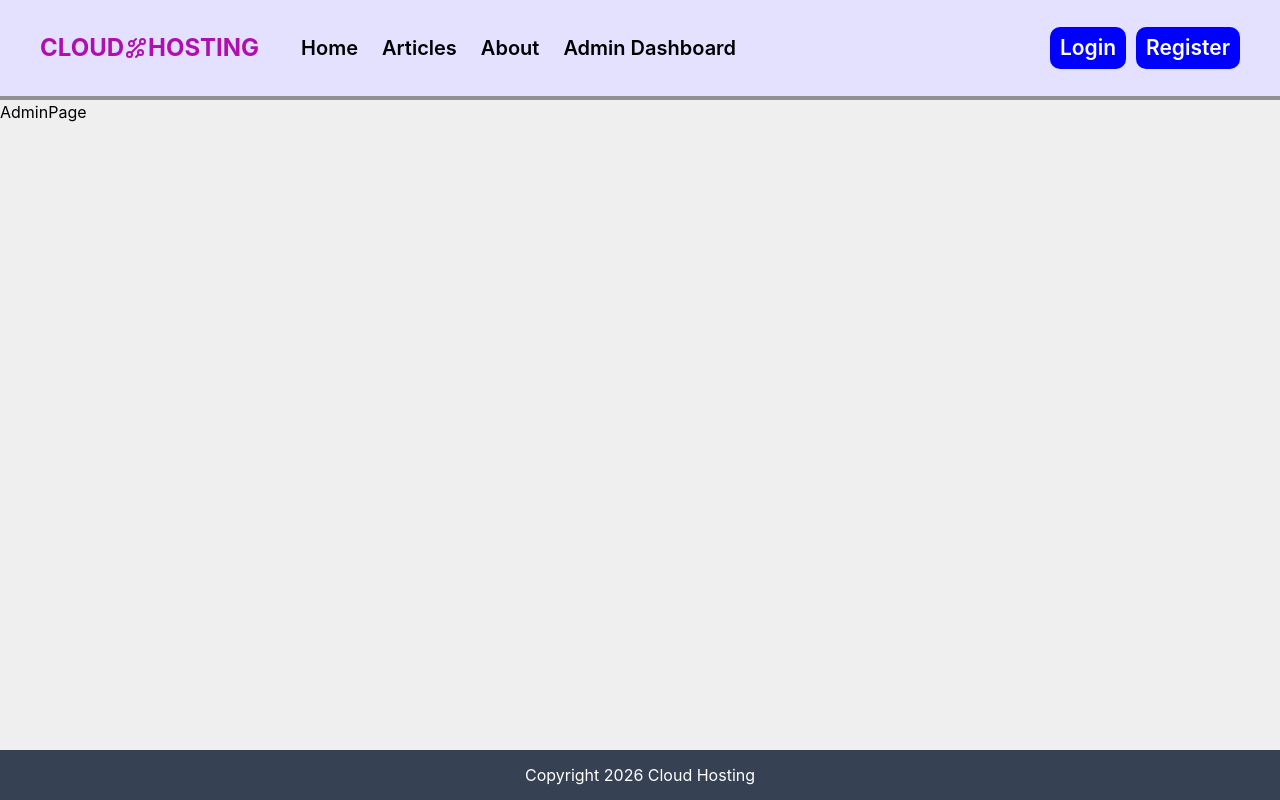
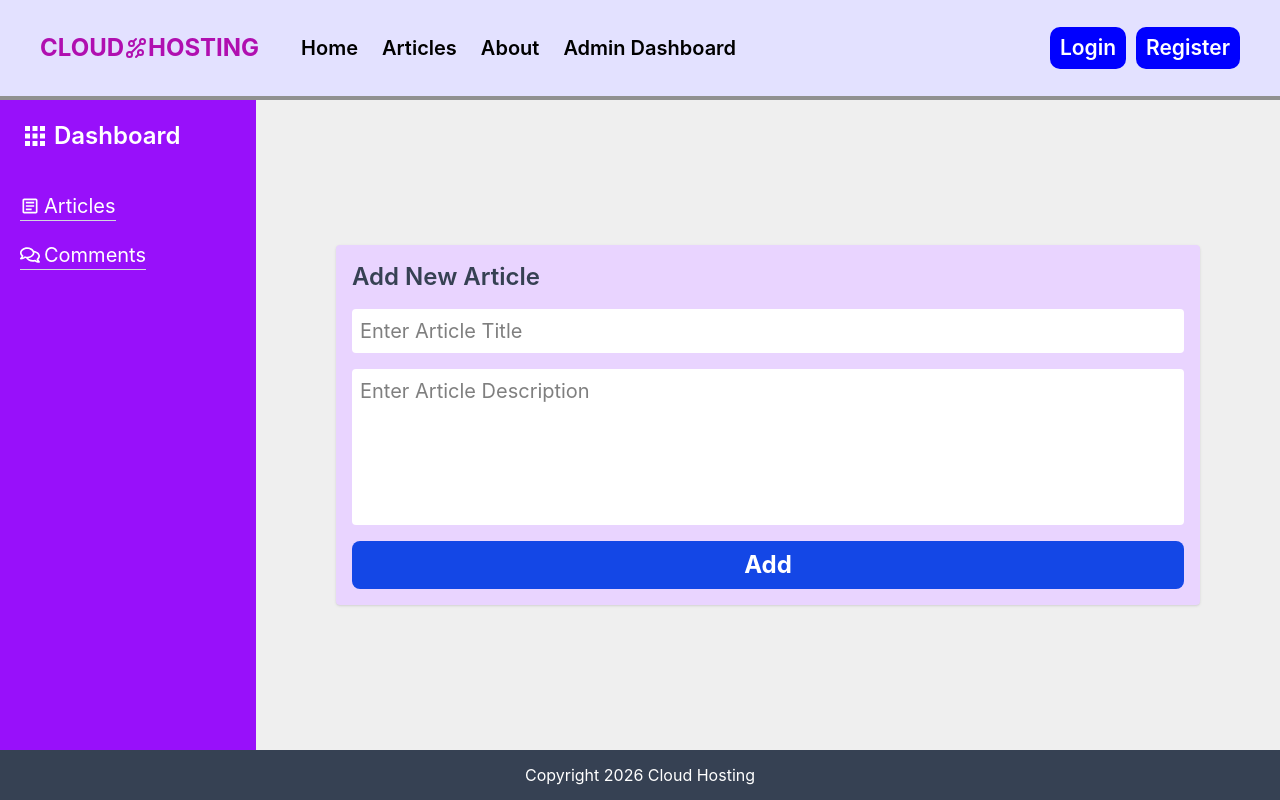
Before and after one commit to osamadweikat/Cloud-Hosting, a Next.js app: page /admin in a window 1280 px wide. Built offline with nearby package versions, Linux system fonts and the light colour scheme.

Commit message:
Create admin page

```diff
--- /dev/null
+++ b/src/app/admin/AddArticleForm.tsx
@@ -0,0 +1,41 @@
+"use client";
+import React, { useState } from "react";
+import { toast } from "react-toastify";
+
+const AddArticleForm = () => {
+  const [title, setTitle] = useState("");
+  const [description, setDescription] = useState("");
+
+  const formSubmitHandler = async (e: React.FormEvent) => {
+    e.preventDefault();
+    if (title === "") return toast.error("Title is required");
+    if (description === "") return toast.error("Description is required");
+  };
+
+  return (
+    <form onSubmit={formSubmitHandler} className="flex flex-col">
+      <input
+        className="mb-4 border-0 rounded p-2 text-xl bg-white"
+        type="text"
+        placeholder="Enter Article Title"
+        value={title}
+        onChange={(e) => setTitle(e.target.value)}
+      />
+      <textarea
+        className="mb-4 p-2 lg:text-xl rounded resize-none bg-white"
+        rows={5}
+        placeholder="Enter Article Description"
+        value={description}
+        onChange={(e) => setDescription(e.target.value)}
+      ></textarea>
+      <button
+        type="submit"
+        className="text-2xl text-white bg-blue-700 hover:bg-blue-900 p-2 rounded-lg font-bold cursor-pointer"
+      >
+        Add
+      </button>
+    </form>
+  );
+};
+
+export default AddArticleForm;
--- /dev/null
+++ b/src/app/admin/AdminSidebar.tsx
@@ -0,0 +1,36 @@
+import Link from "next/link";
+import { CgMenuGridR } from "react-icons/cg";
+import { MdOutlineArticle } from "react-icons/md";
+import { FaRegComments } from "react-icons/fa";
+
+const AdminSidebar = () => {
+  return (
+    <>
+      <Link
+        href="/admin"
+        className="flex items-center text-lg lg:text-2xl font-semibold"
+      >
+        <CgMenuGridR className="text-3xl me-1" />
+        <span className="hidden lg:block">Dashboard</span>
+      </Link>
+      <ul className="mt-10 flex items-center justify-center flex-col lg:items-start">
+        <Link
+          href="/admin/articles-table"
+          className="flex items-center text-xl mb-5 lg:border-b border-gray-300 hover:border-yellow-200 hover:text-yellow-200 transition"
+        >
+          <MdOutlineArticle className="me-1" />
+          <span className="hidden lg:block">Articles</span>
+        </Link>
+        <Link
+          href="/admin/comments-table"
+          className="flex items-center text-xl mb-5 lg:border-b border-gray-300 hover:border-yellow-200 hover:text-yellow-200 transition"
+        >
+          <FaRegComments className="me-1" />
+          <span className="hidden lg:block">Comments</span>
+        </Link>
+      </ul>
+    </>
+  );
+};
+
+export default AdminSidebar;
--- /dev/null
+++ b/src/app/admin/articles-table/page.tsx
@@ -0,0 +1,9 @@
+import React from 'react'
+
+const AdminArticlesTable = () => {
+  return (
+    <div>AdminArticlesTable</div>
+  )
+}
+
+export default AdminArticlesTable
--- /dev/null
+++ b/src/app/admin/comments-table/page.tsx
@@ -0,0 +1,9 @@
+import React from 'react'
+
+const AdminCommentsTable = () => {
+  return (
+    <div>AdminCommentsTable</div>
+  )
+}
+
+export default AdminCommentsTable
--- /dev/null
+++ b/src/app/admin/layout.tsx
@@ -0,0 +1,21 @@
+import React from "react";
+import AdminSidebar from "./AdminSidebar";
+
+interface AdminDashboardLayoutProps {
+  children: React.ReactNode;
+}
+
+const AdminDashboardLayout = ({ children }: AdminDashboardLayoutProps) => {
+  return (
+    <div className="flex flex-1 h-[calc(100vh-150px)]">
+      <div className="w-16 lg:w-1/5 bg-purple-600 text-white p-2 lg:p-5">
+        <AdminSidebar />
+      </div>
+      <div className="flex-1 overflow-y-auto h-[calc(100vh-150px)]">
+        {children}
+      </div>
+    </div>
+  );
+};
+
+export default AdminDashboardLayout;
--- a/src/app/admin/page.tsx
+++ b/src/app/admin/page.tsx
@@ -1,7 +1,16 @@
+import AddArticleForm from "./AddArticleForm";
+
 const AdminPage = () => {
   return (
-    <div>AdminPage</div>
-  )
-}
+    <div className="flex items-center justify-center px-5 lg:px-20 h-[calc(100vh-150px)]">
+      <div className="shadow p-4 bg-purple-200 rounded w-full">
+        <h2 className="text-xl lg:text-2xl text-gray-700 font-semibold mb-4">
+          Add New Article
+        </h2>
+        <AddArticleForm />
+      </div>
+    </div>
+  );
+};
 
-export default AdminPage
+export default AdminPage;
```
